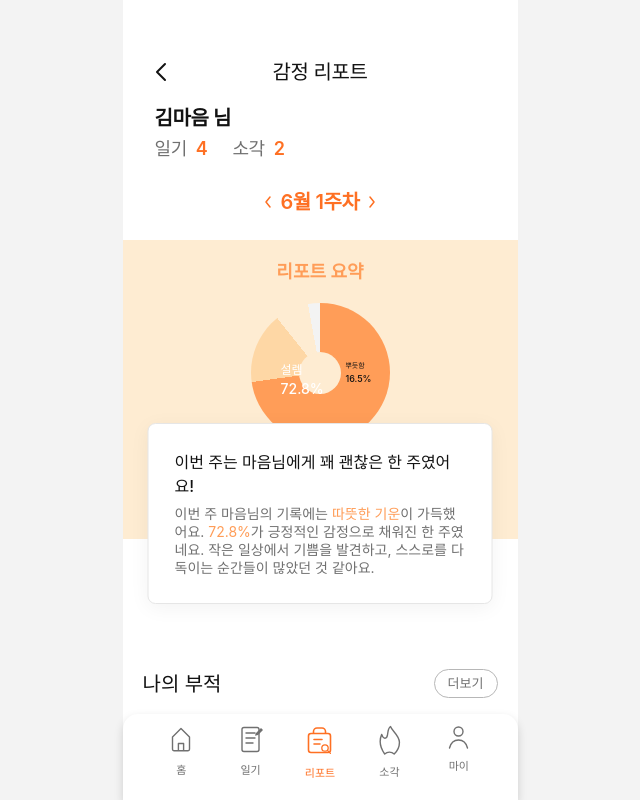
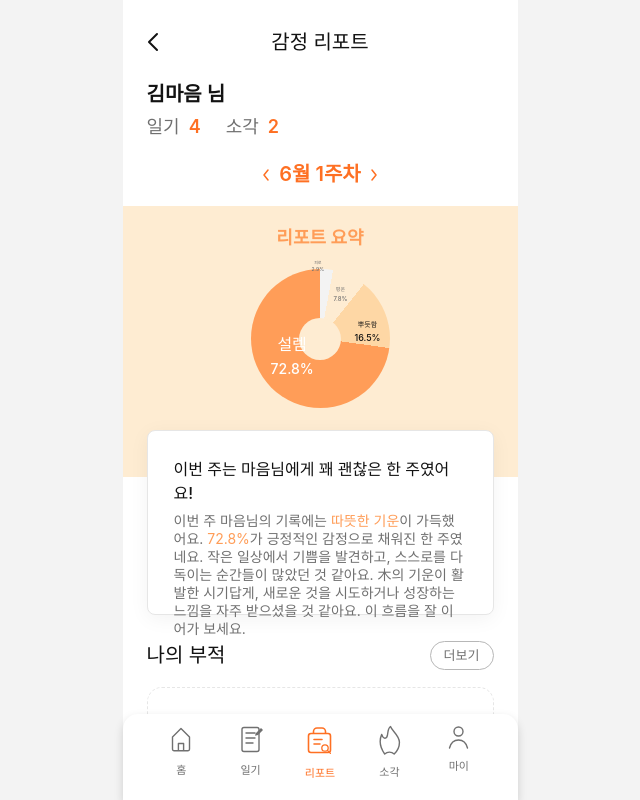
Before and after one commit to IT-Cotato/13th-Maeum-Bujeok-FE, a Next.js app: page /report in a window 1280 px wide. Shown: the whole page, without its empty margins (320-960 px from the left). Built offline with nearby package versions, Linux system fonts and the light colour scheme.

Commit message:
feat: 최종 연결

```diff
--- a/src/features/report/components/ReportPage.tsx
+++ b/src/features/report/components/ReportPage.tsx
@@ -1,35 +1,37 @@
+import Link from "next/link";
 import BottomNavigation from "@/components/layout/BottomNavigation";
 import { MAIN_NAVIGATION_ITEMS } from "@/constants/navigation";
+import EmotionSummarySection from "@/features/report/components/EmotionSummarySection";
+import NextWeekSection from "@/features/report/components/NextWeekSection";
+import SavedTalismanSection from "@/features/report/components/SavedTalismanSection";
 
 export default function ReportPage() {
   return (
     <main className="h-dvh overflow-hidden bg-gray-100 text-foreground">
-      <div className="relative mx-auto h-dvh w-full max-w-[395px] overflow-y-auto bg-background pb-[calc(118px+env(safe-area-inset-bottom))] pt-[61px]">
-        <header className="px-8">
-          <div className="grid grid-cols-[24px_1fr_24px] items-center">
-            <button
-              aria-label="이전 주 리포트"
-              className="text-foreground"
-              type="button"
+      <div className="relative mx-auto h-dvh w-full max-w-[395px] overflow-y-auto bg-background pb-[calc(116px+env(safe-area-inset-bottom))] pt-[28px]">
+        <header className="px-6">
+          <div className="grid grid-cols-[28px_1fr_28px] items-center">
+            <Link
+              aria-label="홈으로 돌아가기"
+              className="flex size-7 items-center justify-start"
+              href="/"
             >
               <ChevronLeftIcon />
-            </button>
-            <h1 className="text-center text-xl font-medium leading-[22px] tracking-[-0.408px]">
+            </Link>
+            <h1 className="text-center text-xl font-medium leading-[23px]">
               감정 리포트
             </h1>
           </div>
 
-          <section className="mt-6">
-            <h2 className="text-xl font-semibold leading-[22px] tracking-[-0.408px]">
-              김마음 님
-            </h2>
-            <div className="mt-[9px] flex gap-[25px] text-lg leading-[22px] tracking-[-0.408px]">
+          <section className="mt-[27px]">
+            <h2 className="text-xl font-semibold leading-[23px]">김마음 님</h2>
+            <div className="mt-2.5 flex gap-[25px] text-lg leading-[22px]">
               <ReportCount label="일기" value="4" />
               <ReportCount label="소각" value="2" />
             </div>
           </section>
 
-          <div className="mt-[31px] flex items-center justify-center gap-[9px]">
+          <div className="mt-[25px] flex items-center justify-center gap-2.5">
             <button
               aria-label="이전 주"
               className="text-orange-500"
@@ -37,7 +39,7 @@ export default function ReportPage() {
             >
               <SmallChevronLeftIcon />
             </button>
-            <p className="text-xl font-semibold leading-[22px] tracking-[-0.408px] text-orange-500">
+            <p className="text-xl font-semibold leading-[23px] text-orange-500">
               6월 1주차
             </p>
             <button
@@ -50,45 +52,9 @@ export default function ReportPage() {
           </div>
         </header>
 
-        <section className="relative mt-[27px] bg-orange-100 pb-[97px] pt-[18px]">
-          <h2 className="text-center text-lg font-semibold leading-normal text-orange-400">
-            리포트 요약
-          </h2>
-          <DonutChartSkeleton />
-          <SummaryCard />
-        </section>
-
-        <section className="px-5 pt-[130px]">
-          <div className="flex items-center justify-between">
-            <h2 className="text-xl font-medium leading-[22px]">나의 부적</h2>
-            <button
-              className="h-[29px] rounded-full border border-gray-400 px-[13px] text-[13px] font-medium leading-normal text-gray-500"
-              type="button"
-            >
-              더보기
-            </button>
-          </div>
-          <div className="mt-[17px] grid grid-cols-3 gap-[9px]">
-            <CharmCard label="기억포켓" />
-            <CharmCard label="마음쑥쑥" />
-            <CharmCard label="내맞아님" />
-          </div>
-        </section>
-
-        <section className="px-5 pt-[31px]">
-          <h2 className="text-xl font-medium leading-normal">다음주 흐름</h2>
-          <div className="mt-3 rounded-lg border border-gray-200 bg-background px-[25px] py-[29px] shadow-[0_4px_20px_rgba(18,18,18,0.05)]">
-            <h3 className="text-lg font-medium leading-[22px]">
-              조급한 마음은 <span className="text-orange-500">금물!</span>{" "}
-              에너지 아껴쓰기
-            </h3>
-            <p className="mt-[15px] whitespace-pre-line text-sm leading-[22px] text-gray-500">
-              {
-                "이번 주 좋은 흐름이 이어졌던 만큼, 다음 주는 이 에너지를 무리하게 쓰지 않는 게 포인트예요.\n\n木 기운이 활발한 시기엔 자꾸 더 하고 싶어지거든요. 다음 주는 새로 시작하기보다 이번 주 잘 된 것들을 천천히 다져가는 방향으로 가봐요!"
-              }
-            </p>
-          </div>
-        </section>
+        <EmotionSummarySection />
+        <SavedTalismanSection />
+        <NextWeekSection />
 
         <BottomNavigation activeValue="report" items={MAIN_NAVIGATION_ITEMS} />
       </div>
@@ -107,53 +73,6 @@ function ReportCount({ label, value }: ReportCountProps) {
       <span className="font-medium text-gray-500">{label}</span>
       <span className="font-semibold text-orange-500">{value}</span>
     </p>
-  );
-}
-
-function DonutChartSkeleton() {
-  return (
-    <div className="relative mx-auto mt-[18px] size-[139px] rounded-full bg-[conic-gradient(#ff9d58_0_72.8%,#fed7a5_72.8%_89.3%,#feecd2_89.3%_97.1%,#f3f3f3_97.1%_100%)]">
-      <div className="absolute left-1/2 top-1/2 size-[42px] -translate-x-1/2 -translate-y-1/2 rounded-full bg-orange-100" />
-      <p className="absolute left-[30px] top-[58px] text-xs font-medium leading-normal text-white">
-        설렘
-        <br />
-        <span className="text-sm">72.8%</span>
-      </p>
-      <p className="absolute right-[18px] top-[58px] text-[7px] font-medium leading-normal text-foreground">
-        뿌듯함
-        <br />
-        <span className="text-[9px]">16.5%</span>
-      </p>
-    </div>
-  );
-}
-
-function SummaryCard() {
-  return (
-    <div className="absolute left-1/2 top-[183px] w-[345px] -translate-x-1/2 rounded-lg border border-gray-200 bg-background px-[26px] py-[26px] shadow-[0_4px_20px_rgba(18,18,18,0.05)]">
-      <h2 className="text-base font-medium leading-6">
-        이번 주는 마음님에게 꽤 괜찮은 한 주였어요!
-      </h2>
-      <p className="mt-[7px] text-sm leading-[18px] text-gray-500">
-        이번 주 마음님의 기록에는{" "}
-        <span className="text-orange-400">따뜻한 기운</span>이 가득했어요.
-        <span className="text-orange-400"> 72.8%</span>가 긍정적인 감정으로
-        채워진 한 주였네요. 작은 일상에서 기쁨을 발견하고, 스스로를 다독이는
-        순간들이 많았던 것 같아요.
-      </p>
-    </div>
-  );
-}
-
-type CharmCardProps = {
-  label: string;
-};
-
-function CharmCard({ label }: CharmCardProps) {
-  return (
-    <div className="flex h-[150px] items-end justify-center rounded-[15px] border-2 border-orange-300 bg-orange-200 p-3 text-center text-sm font-semibold text-orange-500">
-      {label}
-    </div>
   );
 }
 
```
